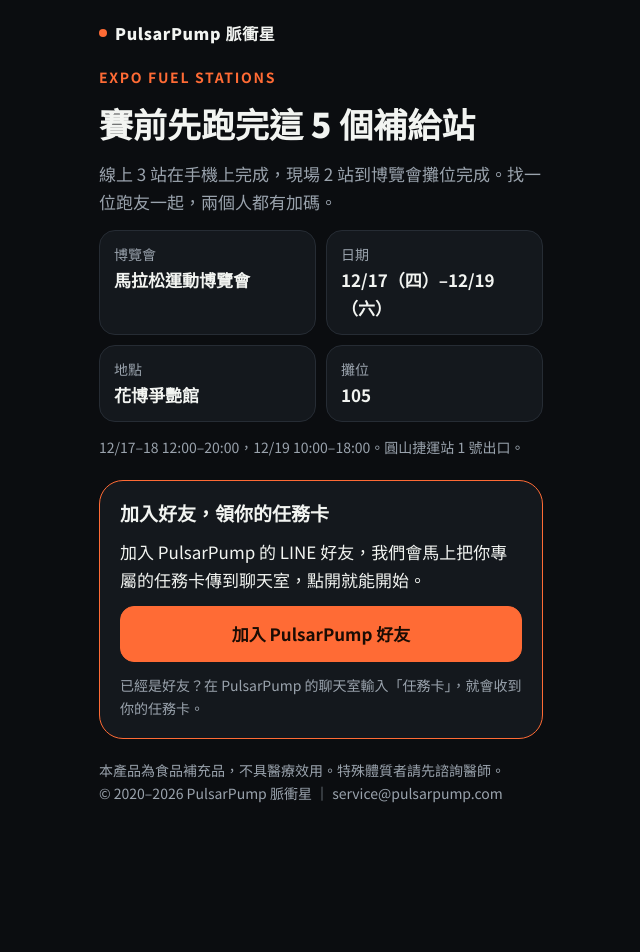
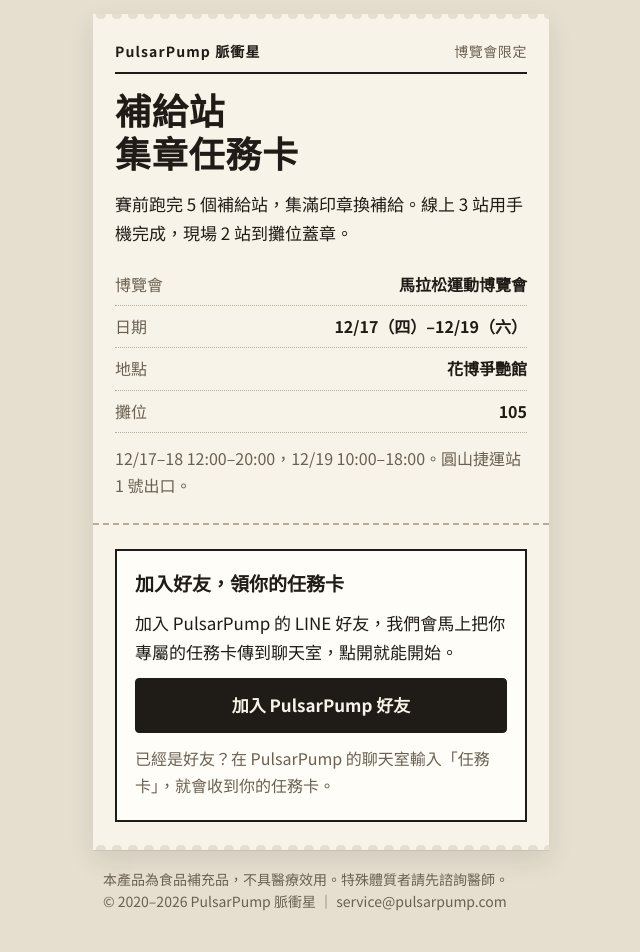
Before and after one commit to wutunglee/pulsar_expo, a Flask app: page / in a window 1280 px wide. Shown: the whole page, without its empty margins (319-959 px from the left). Before the commit the page ends 803 px from the top, so only its background shows below. Run offline with Flask 3, Linux system fonts and the light colour scheme.

Commit message:
任務卡改為紙本集章卡樣式
- 新增 static/card.css：米色紙、油墨黑字、印章、虛線撕口
- 進度條改成五格集章，新完成的站有蓋章動畫
- 攤位核銷頁與統計頁維持原樣式

Co-Authored-By: Claude Fable 5.2 <noreply@anthropic.com>
Claude-Session: https://claude.ai/code/session_01Swyscpt2KqV3sCQHe8yQCP

```diff
--- a/static/app.js
+++ b/static/app.js
@@ -1,5 +1,6 @@
 // 任務卡前端。狀態一律以伺服器回傳為準，畫面只負責呈現。
-let CFG = null, S = null, flash = {};
+let CFG = null, S = null, flash = {}, seen = null;
+const STAMP = {1: '距離', 2: '迷思', 3: '跑友', 4: '試喝', 5: '提問'};
 const app = document.getElementById('app');
 const esc = s => String(s ?? '').replace(/[&<>"']/g, c => ({'&':'&amp;','<':'&lt;','>':'&gt;','"':'&quot;',"'":'&#39;'}[c]));
 const params = new URLSearchParams(location.search);
@@ -179,7 +180,7 @@ function rewardCoupon5() {
 function station(k, tags, title, body) {
   const done = S.stations[k];
   const tagHtml = tags.map(t => `<span class="tag ${t[0]}">${t[1]}</span>`).join('') + (done ? '<span class="tag ok">已完成</span>' : '');
-  return `<li class="stn ${done ? 'done' : ''}"><div class="mark">${done ? '✓' : k}</div>
+  return `<li class="stn ${done ? 'done' : ''}"><div class="mark">0${k}</div>
     <div class="card"><div class="tags">${tagHtml}</div><h3>${title}</h3>${body}</div></li>`;
 }
 
@@ -204,7 +205,7 @@ function render() {
     </section>`;
 
   const plan = S.distance ? '<table>' + CFG.plans[S.distance].map(r => `<tr><td>${esc(r[0])}</td><td>${esc(r[1])}</td></tr>`).join('') + '</table>' : '';
-  const s1 = `<div class="row">${[['half', '半馬'], ['full', '全馬'], ['cheer', '陪跑／加油']].map(d =>
+  const s1 = `<div class="row">${[['half', '半馬'], ['full', '全馬'], ['cheer', '陪跑加油']].map(d =>
       `<button data-act="dist" data-v="${d[0]}" class="${S.distance === d[0] ? 'sel' : ''}">${d[1]}</button>`).join('')}</div>
     ${plan}${draft}${msg('dist')}<p class="note">到攤位可以請我們依你的配速調整。</p>`;
 
@@ -232,13 +233,15 @@ function render() {
        <p class="note">不回答個人病情、用藥與檢查數值，這類狀況請直接就醫。</p>`;
 
   app.innerHTML = `${friend}
-    <section class="panel progress" aria-live="polite">
-      <div class="progress-top"><span class="muted">已完成</span><b>${S.count} / 5 站</b></div>
-      <div class="track"><i style="width:${S.count / 5 * 100}%"></i></div>
+    <section class="progress" aria-live="polite">
+      <div class="progress-top"><span class="muted">已蓋章</span><b>${S.count} / 5</b></div>
+      <div class="stamps" role="img" aria-label="已完成 ${S.count} 站，共 5 站">${[1, 2, 3, 4, 5].map(k => S.stations[k]
+        ? `<div class="slot done ${seen && !seen[k] ? 'new' : ''}">${STAMP[k]}</div>`
+        : `<div class="slot">${k}</div>`).join('')}</div>
       <div class="mycode"><span class="muted">出示給攤位人員的代碼</span><b>${esc(S.code)}</b></div>
     </section>
-    <section class="stack">${rewardGummy()}${rewardCrampeace()}${rewardCoupon5()}
-      <p class="note">實體獎勵每人各限領一次，每日限量，送完為止。</p></section>
+    <section class="rewards">${rewardGummy()}${rewardCrampeace()}${rewardCoupon5()}
+      <p class="note" style="padding-top:10px">實體獎勵每人各限領一次，每日限量，送完為止。</p></section>
     <ol class="route">
       ${station('1', [['online', '線上']], '選你的距離，拿一張補給時間表', s1)}
       ${station('2', [['online', '線上']], esc(CFG.myth.question), s2)}
@@ -247,6 +250,7 @@ function render() {
       ${station('5', [['onsite', '現場'], ['online', '或線上']], '問黎醫師一題', s5)}
     </ol>
     <p class="note">不去博覽會？活動結束後，完成 3 站的好友可以改領官網折扣券。</p>`;
+  seen = {...S.stations};
   bind();
 }
 
--- /dev/null
+++ b/static/card.css
@@ -0,0 +1,106 @@
+/* 任務卡（參加者頁）：一張紙本集章卡。米色紙、油墨黑字、橘紅印章、虛線撕口。
+   攤位核銷頁與統計頁仍用 style.css。 */
+:root{
+  color-scheme: light;
+  --desk:#e6dfd0; --paper:#f8f3e8; --paper-2:#fffdf7;
+  --ink:#1f1b16; --muted:#6a6052; --rule:#b8ac96;
+  --stamp:#c8401a;            /* 印泥色：品牌橘壓深，紙上才夠清楚 */
+  --bad:#a3271a;
+  --serif:"Noto Serif TC","Songti TC","PMingLiU",serif;
+  --sans:"Noto Sans TC",ui-sans-serif,system-ui,-apple-system,"PingFang TC",Arial,sans-serif;
+}
+*{box-sizing:border-box}
+body{margin:0;background:var(--desk);color:var(--ink);font-family:var(--sans);font-size:17px;line-height:1.7;-webkit-font-smoothing:antialiased}
+.wrap{max-width:480px;margin:0 auto;padding:14px 12px 40px}
+.sheet{background:var(--paper);padding:26px 22px 28px;position:relative;box-shadow:0 1px 0 rgba(31,27,22,.08),0 10px 24px rgba(31,27,22,.10)}
+/* 上下緣的撕口齒孔 */
+.sheet::before,.sheet::after{content:"";position:absolute;left:0;right:0;height:8px;background:radial-gradient(circle at 8px 0,var(--desk) 5px,transparent 5.5px) 0 0/16px 8px repeat-x}
+.sheet::before{top:0}
+.sheet::after{bottom:0;transform:scaleY(-1)}
+p{margin:0}
+a{color:var(--ink)}
+h1{font-family:var(--serif);font-size:36px;line-height:1.2;font-weight:900;margin:0;letter-spacing:.02em}
+h3{font-size:19px;font-weight:700;margin:0;line-height:1.45}
+.muted{color:var(--muted)}
+.note{font-size:16px;color:var(--muted)}
+.stack{display:flex;flex-direction:column;gap:12px}
+[hidden]{display:none!important}
+
+/* 卡頭 */
+.brand{display:flex;justify-content:space-between;align-items:baseline;font-size:14px;font-weight:700;letter-spacing:.08em;border-bottom:2px solid var(--ink);padding-bottom:8px;margin-bottom:18px}
+.brand span{font-weight:500;color:var(--muted);letter-spacing:.04em}
+.hero{display:flex;flex-direction:column;gap:12px}
+.facts{margin-top:4px}
+.fact{display:flex;justify-content:space-between;gap:16px;padding:7px 0;border-bottom:1px dotted var(--rule);font-size:16px}
+.fact span{color:var(--muted);white-space:nowrap}
+.fact b{font-weight:700;text-align:right}
+.cut{border:0;border-top:2px dashed var(--rule);margin:24px -22px;position:relative}
+.cut::before,.cut::after{content:"";position:absolute;top:-10px;width:18px;height:18px;border-radius:50%;background:var(--desk)}
+.cut::before{left:-9px}.cut::after{right:-9px}
+
+/* 集章格 */
+.progress{display:flex;flex-direction:column;gap:14px}
+.progress-top{display:flex;justify-content:space-between;align-items:baseline}
+.progress-top b{font-family:var(--serif);font-size:26px;font-weight:900;font-variant-numeric:tabular-nums}
+.stamps{display:grid;grid-template-columns:repeat(5,1fr);gap:8px}
+.slot{aspect-ratio:1;border-radius:50%;border:1.5px dashed var(--rule);display:grid;place-items:center;color:var(--rule);font-family:var(--serif);font-weight:900;font-size:20px;position:relative}
+.slot.done{border:2.5px solid var(--stamp);color:var(--stamp);font-size:17px;letter-spacing:.04em;box-shadow:inset 0 0 0 3px var(--paper),inset 0 0 0 4px var(--stamp);opacity:.92}
+.slot.done:nth-child(1){transform:rotate(-9deg)}
+.slot.done:nth-child(2){transform:rotate(6deg)}
+.slot.done:nth-child(3){transform:rotate(-4deg)}
+.slot.done:nth-child(4){transform:rotate(10deg)}
+.slot.done:nth-child(5){transform:rotate(-6deg)}
+.slot.new{animation:stamp .38s cubic-bezier(.2,1.4,.4,1) both}
+@keyframes stamp{from{scale:1.9;opacity:0}to{scale:1;opacity:.92}}
+.mycode{display:flex;justify-content:space-between;align-items:center;gap:12px;font-size:16px;border:1.5px solid var(--ink);padding:10px 14px;background:var(--paper-2)}
+.mycode b{font-family:ui-monospace,"SF Mono",Menlo,Consolas,monospace;font-size:27px;letter-spacing:.2em;font-weight:700}
+
+/* 兌換券 */
+.rewards{display:flex;flex-direction:column}
+.reward{display:grid;grid-template-columns:1fr;gap:4px;padding:12px 0;border-bottom:1px dotted var(--rule);font-size:16px;color:var(--muted)}
+.reward b{font-size:17px;font-weight:700;color:var(--ink)}
+.reward.on b::before,.reward.warn b::before{content:"可領";display:inline-block;font-size:14px;border:1.5px solid var(--stamp);color:var(--stamp);padding:0 6px;margin-right:8px;transform:rotate(-4deg);line-height:1.5}
+.reward.warn b::before{content:"注意";border-color:var(--ink);color:var(--ink)}
+.reward.on{color:var(--ink)}
+.reward button{margin-top:6px}
+.coupon{display:block;font-family:ui-monospace,"SF Mono",Menlo,Consolas,monospace;font-size:24px;font-weight:700;letter-spacing:.1em;color:var(--ink);border:1.5px dashed var(--ink);padding:6px 12px;margin:4px 0;background:var(--paper-2);text-align:center}
+
+/* 提醒區塊（同意說明、加好友） */
+.panel{display:flex;flex-direction:column;gap:12px}
+.panel.alert{border:2px solid var(--ink);padding:18px 18px 20px;background:var(--paper-2)}
+
+/* 五個補給站 */
+ol.route{list-style:none;margin:0;padding:0}
+.stn{display:flex;flex-direction:column;gap:6px;padding:20px 0;border-top:1px solid var(--ink);position:relative}
+.stn:first-child{border-top:2px solid var(--ink)}
+.mark{font-family:var(--serif);font-size:30px;font-weight:900;line-height:1.1;color:var(--ink)}
+.stn.done .mark{color:var(--rule)}
+.card{display:flex;flex-direction:column;gap:12px;min-width:0}
+.tags{display:flex;gap:10px;align-items:center;flex-wrap:wrap;font-size:14px;font-weight:700;letter-spacing:.08em;color:var(--muted)}
+.tag.onsite{color:var(--ink);border-bottom:2px solid var(--stamp)}
+.tag.ok{position:absolute;right:0;top:16px;color:var(--stamp);border:2px solid var(--stamp);padding:0 8px;transform:rotate(5deg);letter-spacing:.1em;background:var(--paper)}
+
+/* 按鈕與輸入 */
+button,.btn{font:inherit;color:var(--ink);cursor:pointer;border-radius:4px;border:1.5px solid var(--ink);background:transparent;padding:12px 14px;font-weight:700;font-size:17px;text-decoration:none;text-align:center;display:block;transition:transform .12s,background .12s}
+button:active,.btn:active{transform:translateY(1px)}
+button[disabled]{opacity:.45;cursor:default}
+button:focus-visible,input:focus-visible,textarea:focus-visible,a:focus-visible{outline:2px solid var(--stamp);outline-offset:2px}
+.primary{background:var(--ink);color:var(--paper);width:100%}
+button.sel{background:var(--stamp);border-color:var(--stamp);color:#fff}
+.row{display:grid;grid-template-columns:repeat(3,1fr);gap:8px}
+.row2{display:grid;grid-template-columns:1fr 1fr;gap:8px}
+.codebox{display:grid;grid-template-columns:1fr auto;gap:8px}
+input,textarea{font:inherit;font-size:17px;color:var(--ink);background:var(--paper-2);border:1.5px solid var(--rule);border-radius:4px;padding:11px 12px;width:100%}
+input::placeholder,textarea::placeholder{color:#9b907e}
+textarea{min-height:88px;resize:vertical}
+label{font-size:16px;color:var(--muted);display:flex;flex-direction:column;gap:6px}
+table{width:100%;border-collapse:collapse;font-size:16px;background:var(--paper-2);border:1px solid var(--rule)}
+td{padding:8px 10px;border-bottom:1px dotted var(--rule);vertical-align:top;text-align:left}
+tr:last-child td{border-bottom:0}
+td:first-child{color:var(--muted);white-space:nowrap;font-weight:700}
+.msg{font-size:16px}
+.msg.ok{color:var(--ink);font-weight:700;border-left:3px solid var(--stamp);padding-left:10px}
+.msg.bad{color:var(--bad)}
+footer{font-size:14px;color:var(--muted);padding:18px 10px 0;line-height:1.6}
+@media (prefers-reduced-motion:reduce){.slot.new{animation:none}button,.btn{transition:none}}
+@media (max-width:360px){h1{font-size:31px}.sheet{padding:24px 16px}.cut{margin:22px -16px}.row{grid-template-columns:1fr}}
--- a/templates/index.html
+++ b/templates/index.html
@@ -7,20 +7,22 @@
 <meta name="robots" content="noindex">
 <link rel="preconnect" href="https://fonts.googleapis.com">
 <link rel="preconnect" href="https://fonts.gstatic.com" crossorigin>
-<link href="https://fonts.googleapis.com/css2?family=Noto+Sans+TC:wght@400;500;700;900&display=swap" rel="stylesheet">
-<link rel="stylesheet" href="/static/style.css">
+<link href="https://fonts.googleapis.com/css2?family=Noto+Sans+TC:wght@400;500;700&family=Noto+Serif+TC:wght@900&display=swap" rel="stylesheet">
+<link rel="stylesheet" href="/static/card.css">
 </head>
 <body>
 <div class="wrap">
-  <div class="brand"><i></i>PulsarPump 脈衝星</div>
-  <section class="hero">
-    <div class="eyebrow">Expo Fuel Stations</div>
-    <h1>賽前先跑完這 5 個補給站</h1>
-    <p class="muted">線上 3 站在手機上完成，現場 2 站到博覽會攤位完成。找一位跑友一起，兩個人都有加碼。</p>
-    <div class="facts" id="facts"></div>
-    <p class="note" id="hours"></p>
-  </section>
-  <main id="app" class="stack" style="gap:20px"><p class="muted">載入中…</p></main>
+  <div class="sheet">
+    <div class="brand">PulsarPump 脈衝星<span>博覽會限定</span></div>
+    <section class="hero">
+      <h1>補給站<br>集章任務卡</h1>
+      <p>賽前跑完 5 個補給站，集滿印章換補給。線上 3 站用手機完成，現場 2 站到攤位蓋章。</p>
+      <div class="facts" id="facts"></div>
+      <p class="note" id="hours"></p>
+    </section>
+    <hr class="cut">
+    <main id="app" class="stack" style="gap:24px"><p class="muted">載入中…</p></main>
+  </div>
   <footer id="foot"></footer>
 </div>
 <script src="/static/app.js"></script>
```
